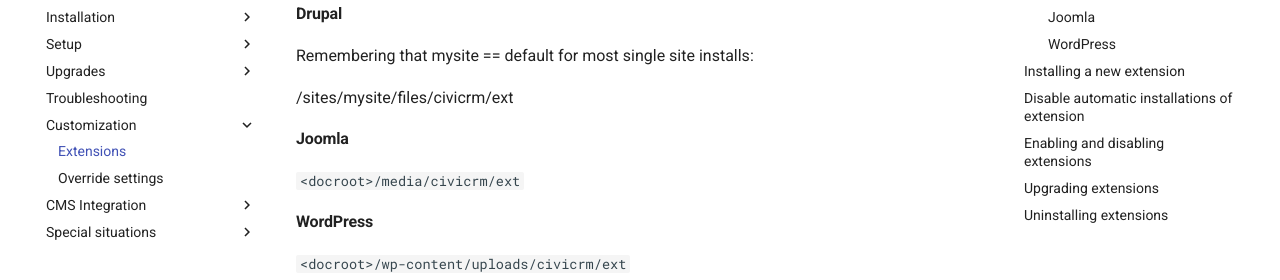
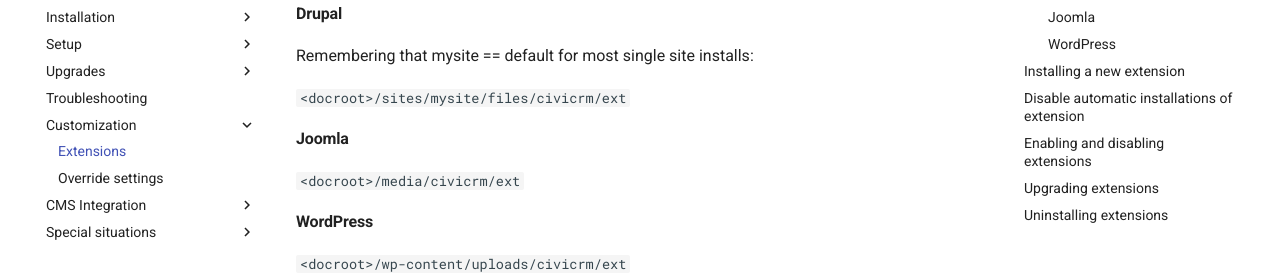
Before and after one commit to civicrm/civicrm-sysadmin-guide, an MkDocs documentation site: the page built from docs/customize/extensions.md, in a window 1280 px wide and 900 px high, scrolled down 880 px. Shown: the part 172-452 px from the top of the window. Built offline with MkDocs 1.6.1 and Material for MkDocs 9.7.7, drawn with Linux system fonts in a browser that asks for light colours; comment, search, counter and statistics services are not loaded; old or Windows-style settings are respelled for this version of MkDocs.

Commit message:
Update docs/customize/extensions.md
Co-Authored-By: Mikey O'Toole <mikey@mjco.uk>

```diff
--- a/docs/customize/extensions.md
+++ b/docs/customize/extensions.md
@@ -27,7 +27,7 @@ Configure the extensions directory:
 
 Remembering that mysite == default for most single site installs:
 
-<docroot>/sites/mysite/files/civicrm/ext
+`<docroot>/sites/mysite/files/civicrm/ext`
 
 #### Joomla
 
```
